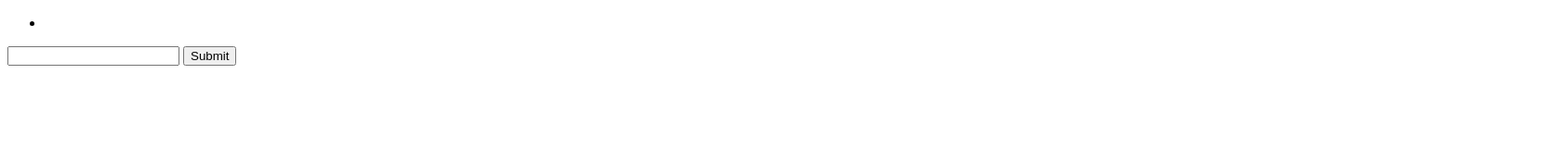
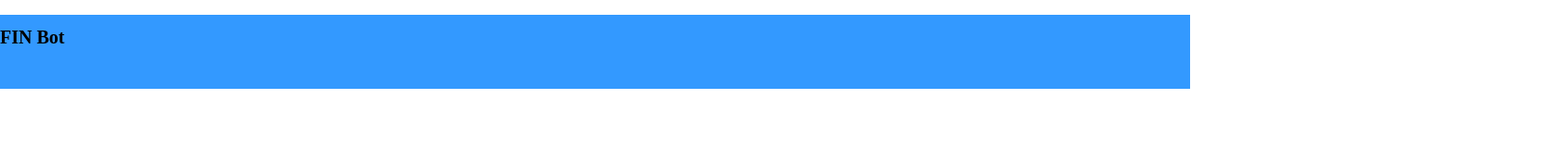
Before and after one commit to goho302jo03/FinBOT, a plain HTML site: page finbot.html in a window 1280 px wide. Shown: the top 160 px of the page at 93% size, 1680 px wide, since content can reach past the window. Drawn offline with Linux system fonts and the light colour scheme.

Commit message:
finbot user interface

```diff
--- /dev/null
+++ b/finbot.css
@@ -0,0 +1,27 @@
+html{
+  height: 3000px;
+  width: 1680px;
+}
+
+body{
+  margin: 0;
+  padding: 0;
+}
+
+  .content{
+   margin: 0;
+   padding: 0;
+  }
+
+  .top{
+    position: absolute;
+    height: 10vh;
+    width: 100vw;
+    background-color: #3399ff;
+
+  }
+
+  .top h1{
+    font-size: 20px;
+    font-color: #ffffff;
+  }
--- a/finbot.html
+++ b/finbot.html
@@ -1,12 +1,16 @@
 <!DOCTYPE html>
 <html>
 <head>
+  <link rel="stylesheet" href="finbot.css">
 </head>
 
 <body>
  <div class="content">
 
-  <div class="top"></div>
+  <div class="top">
+    <h1>FIN Bot</h1>
+
+  </div>
 
   <div class="middle"></div>
 
```
